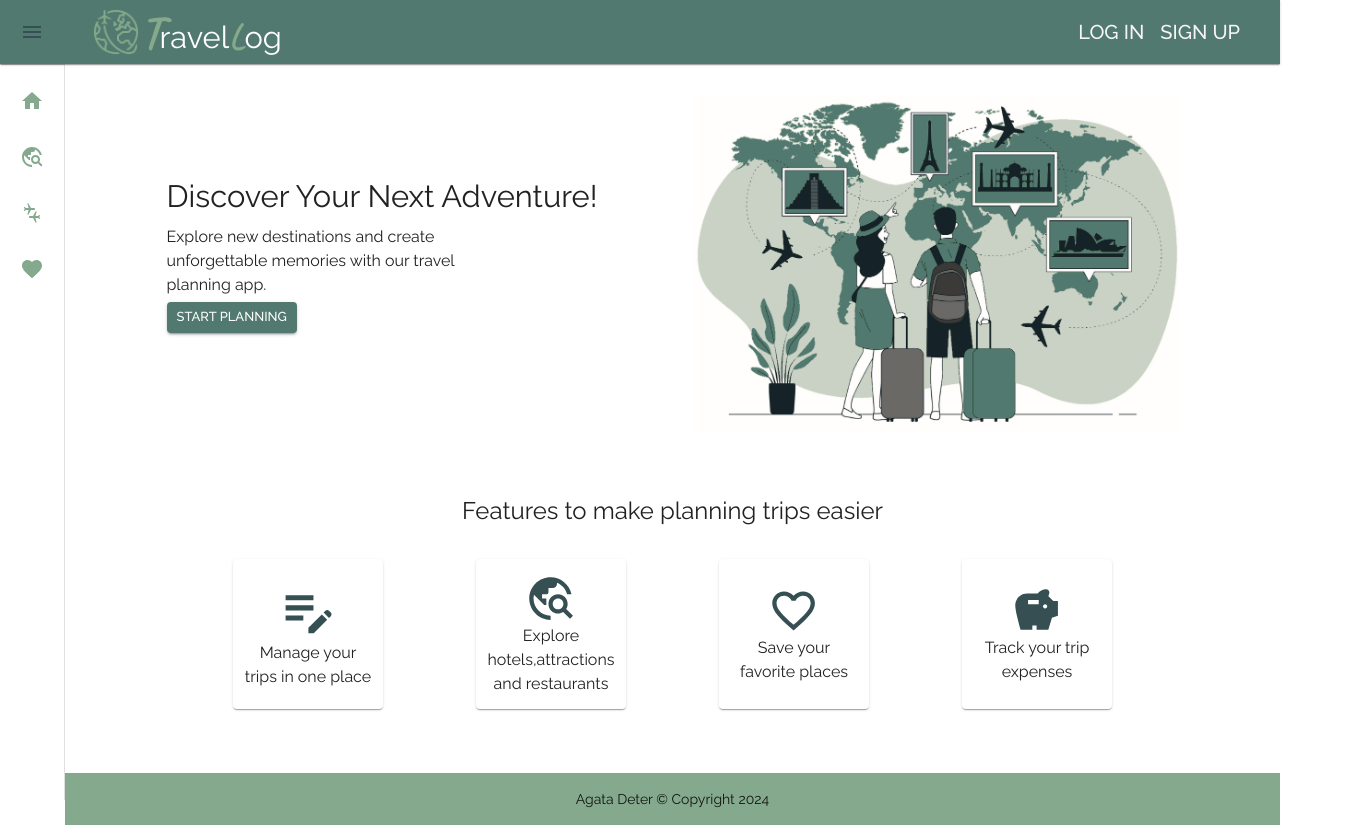
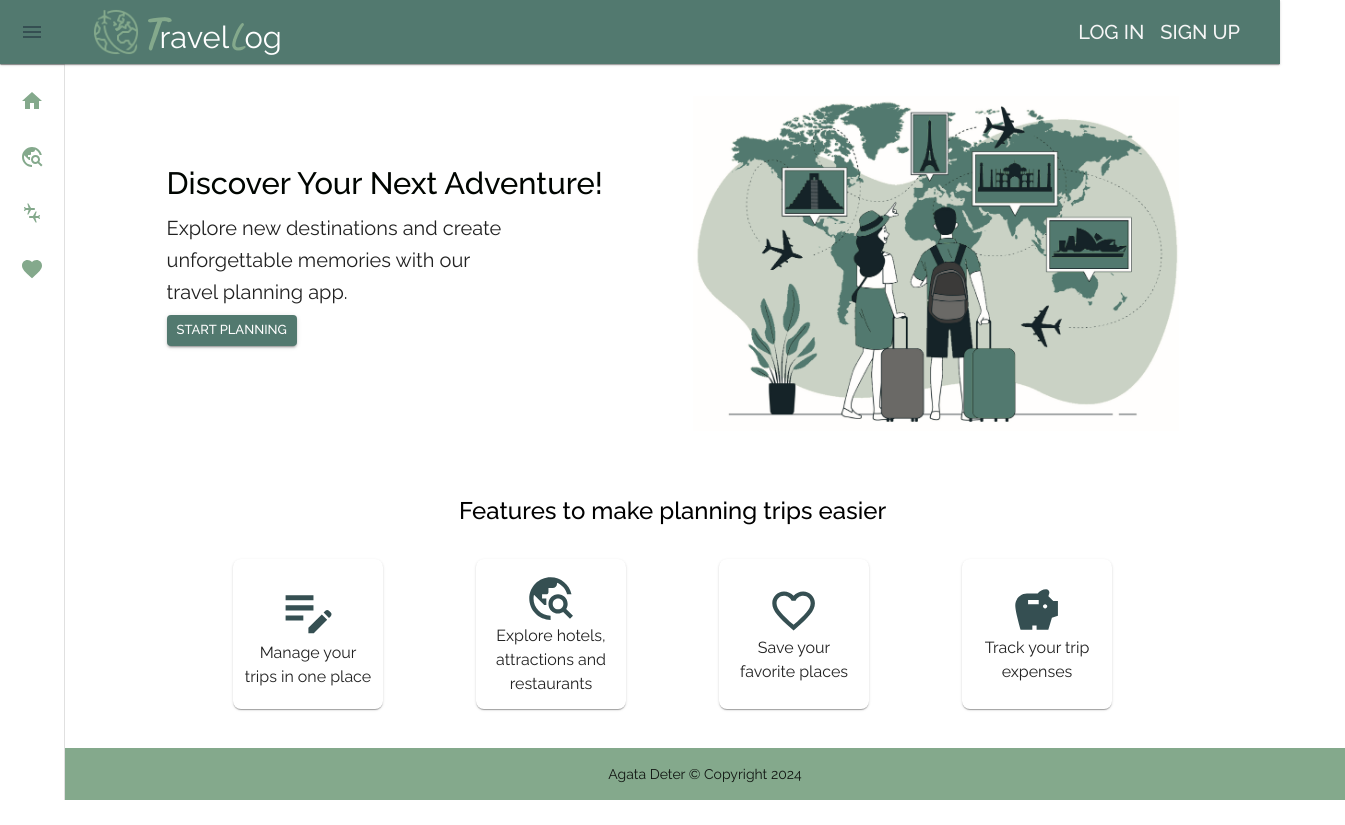
Before and after one commit to Agata10/travel-log, a React (Vite) app in the folder frontend/: page / in a window 1280 px wide. Shown: the whole page, 1345 px wide, since content can reach past the window. After the commit the page ends 800 px from the top, so only its background shows below. Built offline with nearby package versions, Linux system fonts and the light colour scheme; no server answers.

Commit message:
Add styling

```diff
--- a/frontend/src/components/Footer.jsx
+++ b/frontend/src/components/Footer.jsx
@@ -4,7 +4,7 @@ const Footer = () => {
   const theme = useTheme();
   return (
     <Box
-      className="flex justify-center w-full items-center py-4 mt-auto"
+      className="flex justify-center w-full items-center mt-auto py-4 absolute bottom-0"
       sx={{
         fontFamily: theme.typography.fontFamily,
         fontWeight: 500,
--- a/frontend/src/components/Navbar.jsx
+++ b/frontend/src/components/Navbar.jsx
@@ -10,6 +10,8 @@ import ListItem from '@mui/material/ListItem';
 import ListItemButton from '@mui/material/ListItemButton';
 import ListItemIcon from '@mui/material/ListItemIcon';
 import ListItemText from '@mui/material/ListItemText';
+import LoginOutlinedIcon from '@mui/icons-material/LoginOutlined';
+import LockPersonOutlinedIcon from '@mui/icons-material/LockPersonOutlined';
 import { useState } from 'react';
 import Toolbar from '@mui/material/Toolbar';
 import List from '@mui/material/List';
@@ -143,8 +145,8 @@ const Navbar = ({ DrawerHeader }) => {
           <Box
             sx={{
               display: {
-                // xs: 'none',
-                // sm: 'block',
+                xs: 'none',
+                sm: 'block',
                 position: 'absolute',
                 right: '2rem',
               },
@@ -303,6 +305,50 @@ const Navbar = ({ DrawerHeader }) => {
               />
             </ListItemButton>
           </ListItem>
+          <ListItem
+            disablePadding
+            sx={{ display: 'block' }}
+            component={Link}
+            to="/login"
+          >
+            <ListItemButton
+              sx={{ px: 2.5, display: { xs: 'flex', sm: 'none' } }}
+            >
+              <ListItemIcon sx={drawerIconStyle}>
+                <LoginOutlinedIcon fontSize="medium" />
+              </ListItemIcon>
+              <ListItemText
+                primary={'Log in'}
+                sx={{ opacity: open ? 1 : 0 }}
+                primaryTypographyProps={{
+                  sx: { fontWeight: 500 },
+                  fontSize: theme.typography.h6,
+                }}
+              />
+            </ListItemButton>
+          </ListItem>
+          <ListItem
+            disablePadding
+            sx={{ display: 'block' }}
+            component={Link}
+            to="/signup"
+          >
+            <ListItemButton
+              sx={{ px: 2.5, display: { xs: 'flex', sm: 'none' } }}
+            >
+              <ListItemIcon sx={drawerIconStyle}>
+                <LockPersonOutlinedIcon fontSize="medium" />
+              </ListItemIcon>
+              <ListItemText
+                primary={'Sign up'}
+                sx={{ opacity: open ? 1 : 0 }}
+                primaryTypographyProps={{
+                  sx: { fontWeight: 500 },
+                  fontSize: theme.typography.h6,
+                }}
+              />
+            </ListItemButton>
+          </ListItem>
         </List>
         {false && <Divider />}
         {false && (
--- a/frontend/src/components/home/CallToAction.jsx
+++ b/frontend/src/components/home/CallToAction.jsx
@@ -7,14 +7,19 @@ const CallToAction = () => {
   return (
     <div className="flex flex-col md:flex-row justify-center items-center gap-4 sm:gap-0 md:gap-10 sm:w-10/12 md:w-full">
       <Box sx={{ width: { md: '40%', xs: '80%' } }}>
-        <Typography variant="h3" gutterBottom>
+        <Typography
+          variant="h3"
+          gutterBottom
+          sx={{ fontWeight: 500, color: theme.palette.dark }}
+        >
           Discover Your Next Adventure!
         </Typography>
         <Typography
           gutterBottom
+          variant="h6"
           sx={{
-            width: { md: '70%', xs: '100%' },
-            fontSize: { xs: 'h5', sm: 'h4', md: 'h6' },
+            fontWeight: 400,
+            width: { xs: '100%', md: '70%' },
           }}
         >
           Explore new destinations and create unforgettable memories with our
--- a/frontend/src/components/home/Features.jsx
+++ b/frontend/src/components/home/Features.jsx
@@ -13,6 +13,7 @@ const MyPaper = styled(Paper)(() => ({
   justifyContent: 'center',
   padding: '0 10px',
   textAlign: 'center',
+  borderRadius: '8px',
 }));
 
 const Features = () => {
@@ -26,10 +27,11 @@ const Features = () => {
         gap: 4,
         textAlign: 'center',
         width: { xs: '95%', sm: '80%' },
+        margin: '0px auto',
+        paddingBottom: '80px',
       }}
-      margin={'0 auto'}
     >
-      <Typography variant="h5">
+      <Typography variant="h5" sx={{ fontWeight: 500, color: 'black' }}>
         Features to make planning trips easier
       </Typography>
       <Box
@@ -56,7 +58,7 @@ const Features = () => {
             sx={{ fontSize: '3.2rem', color: theme.palette.primary.dark }}
           />
           <Typography variant="body1">
-            Explore hotels,attractions and restaurants
+            Explore hotels, attractions and restaurants
           </Typography>
         </MyPaper>
         <MyPaper>
```
